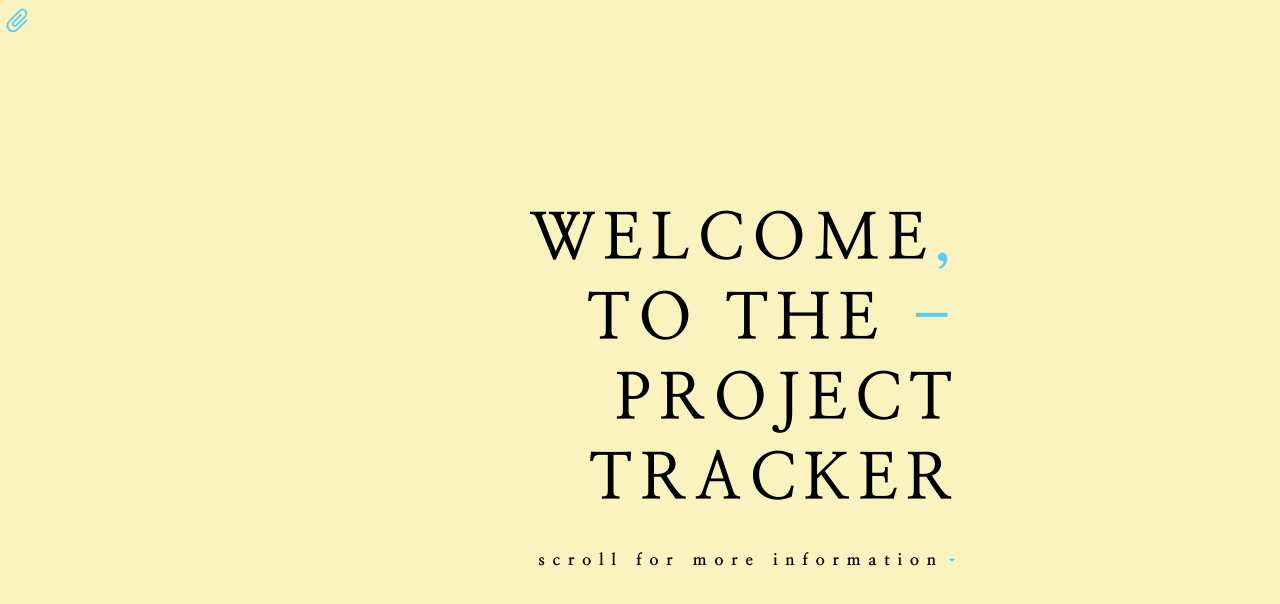
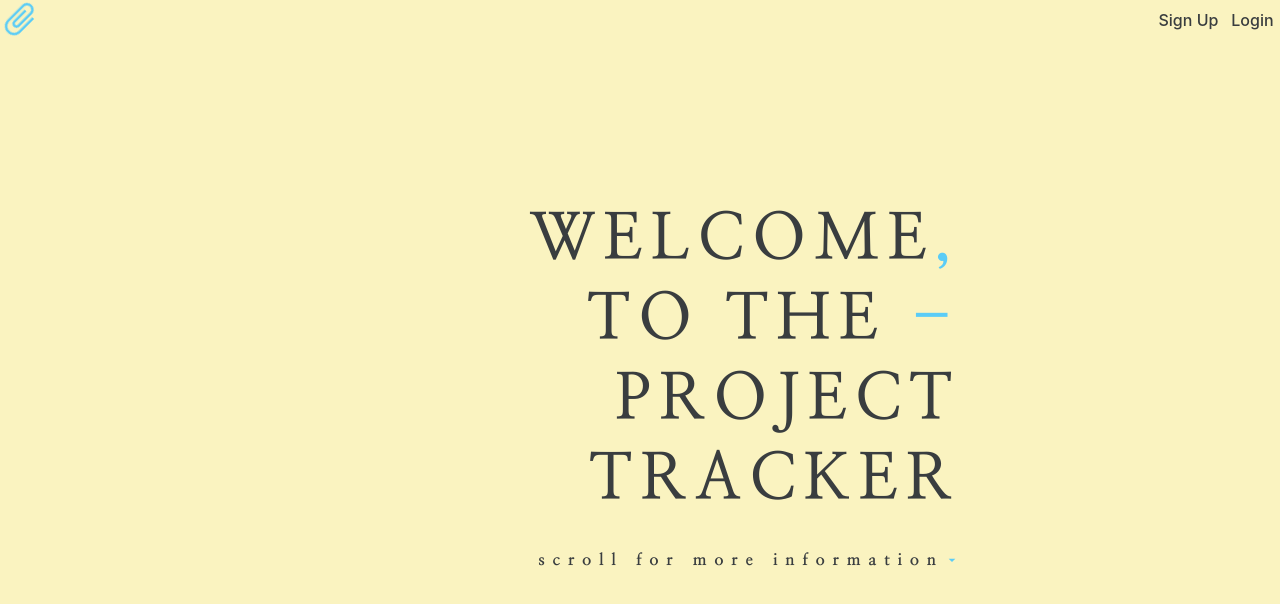
Before and after one commit to fernando817mm/project-tracker, a React (Create React App) app: page / in a window 1280 px wide. Shown: the top 604 px of the page. Built offline with nearby package versions, Linux system fonts and the light colour scheme.

Commit message:
Added react-router-dom and created Links in navbar

```diff
--- a/package.json
+++ b/package.json
@@ -8,6 +8,7 @@
     "@testing-library/user-event": "^12.8.3",
     "react": "^17.0.2",
     "react-dom": "^17.0.2",
+    "react-router-dom": "^5.2.0",
     "react-scripts": "4.0.3",
     "styled-components": "^5.3.3",
     "web-vitals": "^1.1.2"
--- a/src/App.js
+++ b/src/App.js
@@ -1,7 +1,27 @@
 import React from "react";
 import LandingPage from "./components/LandingPage";
+import { Route, Switch } from "react-router-dom";
+import Navigation from "./common-components/Navigation";
+import Signup from "./components/Signup";
+import Login from "./components/Login";
+
 function App() {
-  return <LandingPage />;
+  return (
+    <div className="App">
+      <Navigation />
+      <Switch>
+        <Route path="/login">
+          <Login />
+        </Route>
+        <Route path="/signup">
+          <Signup />
+        </Route>
+        <Route path="/">
+          <LandingPage />
+        </Route>
+      </Switch>
+    </div>
+  );
 }
 
 export default App;
--- a/src/common-components/Navigation.js
+++ b/src/common-components/Navigation.js
@@ -1,15 +1,18 @@
 import React from "react";
 import { ReactComponent as Logo } from "../icons/attach_file_black_24dp.svg";
 import StyledNavigation from "../styled-components/StyledNavigation";
+import { NavLink } from "react-router-dom";
+import "../index.css";
 
 const Navigation = () => {
   return (
     <StyledNavigation>
-      <Logo />
+      <NavLink to="/">
+        <Logo />
+      </NavLink>
       <div className="nav-links">
-        <a href="#" className="navLink"></a>
-        <a href="#" className="navLink"></a>
-        <a href="#" className="navLink"></a>
+        <NavLink to="/signup">Sign Up</NavLink>
+        <NavLink to="/login">Login</NavLink>
       </div>
     </StyledNavigation>
   );
--- a/src/components/LandingPage.js
+++ b/src/components/LandingPage.js
@@ -1,13 +1,10 @@
 import React from "react";
 import StyledLandingPage from "../styled-components/StyledLandingPage";
 import StyledContainer from "../styled-components/StyledContainer";
-import Navigation from "../common-components/Navigation";
 import { ReactComponent as Logo } from "../icons/arrow_drop_down_black_24dp.svg";
 
 const LandingPage = () => {
   return (
-    <>
-      <Navigation />
     <StyledLandingPage>
       <StyledContainer className="one">
         <h1>
@@ -32,7 +29,6 @@ const LandingPage = () => {
         <h1>Third Page</h1>
       </div>
     </StyledLandingPage>
-    </>
   );
 };
 
--- /dev/null
+++ b/src/components/Login.js
@@ -0,0 +1,11 @@
+import React from "react";
+
+const Login = () => {
+  return (
+    <div>
+      <h1>Login</h1>
+    </div>
+  );
+};
+
+export default Login;
--- /dev/null
+++ b/src/components/Signup.js
@@ -0,0 +1,11 @@
+import React from "react";
+
+const Signup = () => {
+  return (
+    <div>
+      <h1>Sign up</h1>
+    </div>
+  );
+};
+
+export default Signup;
--- a/src/index.js
+++ b/src/index.js
@@ -3,10 +3,13 @@ import ReactDOM from "react-dom";
 import "./index.css";
 import App from "./App";
 import reportWebVitals from "./reportWebVitals";
+import { BrowserRouter as Router } from "react-router-dom";
 
 ReactDOM.render(
   <React.StrictMode>
-    <App />
+    <Router>
+      <App />
+    </Router>
   </React.StrictMode>,
   document.getElementById("root")
 );
--- a/src/styled-components/StyledLandingPage.js
+++ b/src/styled-components/StyledLandingPage.js
@@ -5,6 +5,7 @@ const StyledLandingPage = styled.div`
   scroll-snap-type: y mandatory;
   overflow-y: scroll;
   height: 100vh;
+  color: #393d3f;
   & div.info {
     height: 100vh;
     width: 100%;
--- a/src/styled-components/StyledNavigation.js
+++ b/src/styled-components/StyledNavigation.js
@@ -4,13 +4,24 @@ const StyledNavigation = styled.div`
   position: fixed;
   width: 100%;
   height: 5vh;
-  max-width: 100%;
   background-color: transparent;
   display: flex;
+  justify-content: space-between;
   align-items: center;
-  & svg {
+  & .nav-links {
+    display: flex;
+    width: 10%;
+    justify-content: space-around;
+    align-items: center;
+  }
+  & a {
+    color: #393d3f;
+    text-decoration: none;
+    font-weight: 500;
+  }
+  & a svg {
     margin-left: 0.25%;
-    width: 2.25%;
+    width: 125%;
     height: auto;
     transform: rotate(45deg);
   }
```
Also changed, not shown: 1 other file (tests, documents, lock files or other folders). Lines whose indentation alone changed are shown as unchanged.
